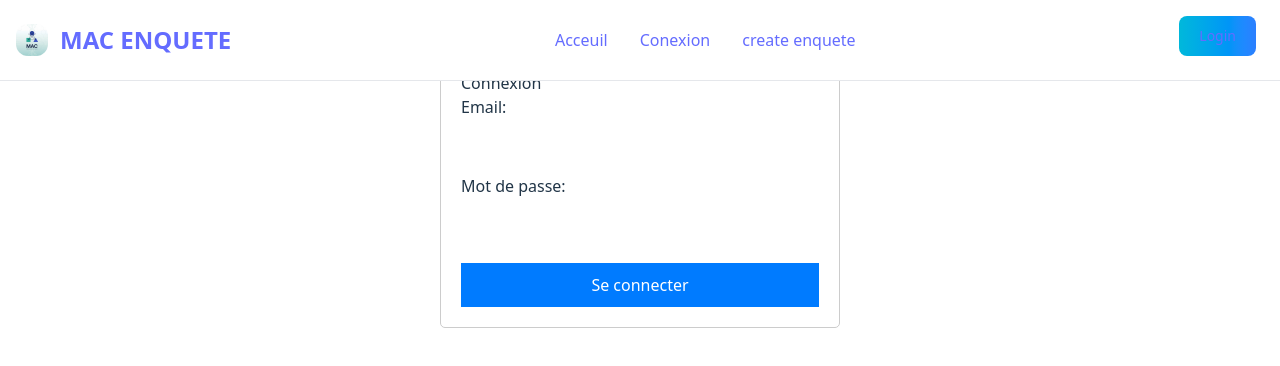
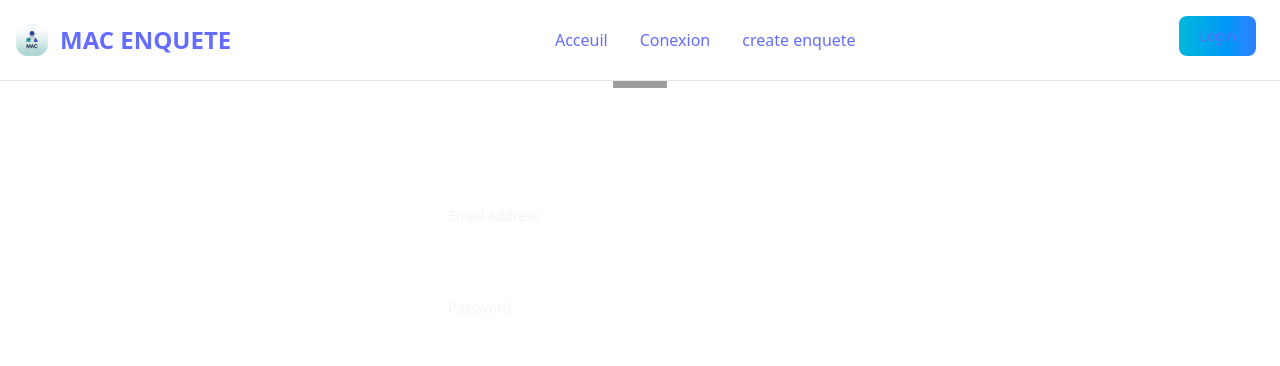
Before and after one commit to Linguafusion/MAC, a React (Vite) app in the folder frontend/: page /login in a window 1280 px wide. Shown: the top 366 px of the page. Built offline with nearby package versions, Linux system fonts and the light colour scheme; grey boxes are pictures that could not be loaded.

Commit message:
Using TailwindCss

```diff
--- a/frontend/src/pages/HomePage.jsx
+++ b/frontend/src/pages/HomePage.jsx
@@ -12,8 +12,8 @@ const HomePage = () => {
   }
 
   return (
-    <div style={{ padding: '20px' }}>
-      <h1>Bienvenue sur la Plateforme d'Enquêtes</h1>
+    <div className='m-72'>
+      <h1 className='text-white'>Bienvenue sur la Plateforme d'Enquêtes</h1>
 
       {currentUser ? (
         // CONTENU POUR UTILISATEUR CONNECTÉ
--- a/frontend/src/pages/LoginPage.jsx
+++ b/frontend/src/pages/LoginPage.jsx
@@ -30,35 +30,51 @@ const LoginPage = () => {
   };
 
   return (
-    <div style={{ padding: '20px', maxWidth: '400px', margin: '50px auto', border: '1px solid #ccc', borderRadius: '5px' }}>
-      <h2>Connexion</h2>
-      <form onSubmit={handleSubmit}>
-        <div style={{ marginBottom: '10px' }}>
-          <label style={{ display: 'block', marginBottom: '5px' }}>Email:</label>
+    <div className="flex min-h-full flex-col justify-center px-6 py-12 lg:px-8">
+  <div className="sm:mx-auto sm:w-full sm:max-w-sm">
+    <img src="https://tailwindcss.com/plus-assets/img/logos/mark.svg?color=indigo&shade=500" alt="Your Company" className="mx-auto h-10 w-auto" />
+    <h2 className="mt-10 text-center text-2xl/9 font-bold tracking-tight text-white">Sign in to your account</h2>
+  </div>
+
+  <div className="mt-10 sm:mx-auto sm:w-full sm:max-w-sm">
+    <form onSubmit={handleSubmit} className="space-y-6">
+      <div>
+        <label for="email" className="block text-sm/6 font-medium text-gray-100">Email address</label>
+        <div className="mt-2">
           <input
+           id="email"
            type="email"
+           name="email"
+           required
            value={email}
            onChange={(e) => setEmail(e.target.value)}
-            required
-            style={{ width: '100%', padding: '8px', boxSizing: 'border-box' }}
-          />
+           autocomplete="email"
+           className="block w-full rounded-md bg-white/5 px-3 py-1.5 text-base text-white outline-1 -outline-offset-1 outline-white/10 placeholder:text-gray-500 focus:outline-2 focus:-outline-offset-2 focus:outline-indigo-500 sm:text-sm/6" />
         </div>
-        <div style={{ marginBottom: '20px' }}>
-          <label style={{ display: 'block', marginBottom: '5px' }}>Mot de passe:</label>
+      </div>
+
+      <div>
+        <div className="flex items-center justify-between">
+          <label for="password" className="block text-sm/6 font-medium text-gray-100">Password</label>
+        </div>
+        <div className="mt-2">
           <input
+          id="password"
           type="password"
+          name="password"
           value={password}
           onChange={(e) => setPassword(e.target.value)}
-            required
-            style={{ width: '100%', padding: '8px', boxSizing: 'border-box' }}
-          />
+          required autocomplete="current-password"
+          className="block w-full rounded-md bg-white/5 px-3 py-1.5 text-base text-white outline-1 -outline-offset-1 outline-white/10 placeholder:text-gray-500 focus:outline-2 focus:-outline-offset-2 focus:outline-indigo-500 sm:text-sm/6" />
         </div>
+      </div>
+
+      <div>
         {error && <p style={{ color: 'red', marginBottom: '15px' }}>Erreur: {error}</p>}
-        <button type="submit" style={{ padding: '10px 15px', width: '100%', backgroundColor: '#007bff', color: 'white', border: 'none', cursor: 'pointer' }}>
-          Se connecter
-        </button>
+        <button type="submit" className="flex w-full justify-center rounded-md bg-indigo-500 px-3 py-1.5 text-sm/6 font-semibold text-white hover:bg-indigo-400 focus-visible:outline-2 focus-visible:outline-offset-2 focus-visible:outline-indigo-500">Se connecter</button>
+      </div>
     </form>
-      {/* Note: Ajoutez ici un lien vers la page d'inscription si vous la créez */}
+  </div>
 </div>
   );
 };
```
Lines whose indentation alone changed are shown as unchanged.
